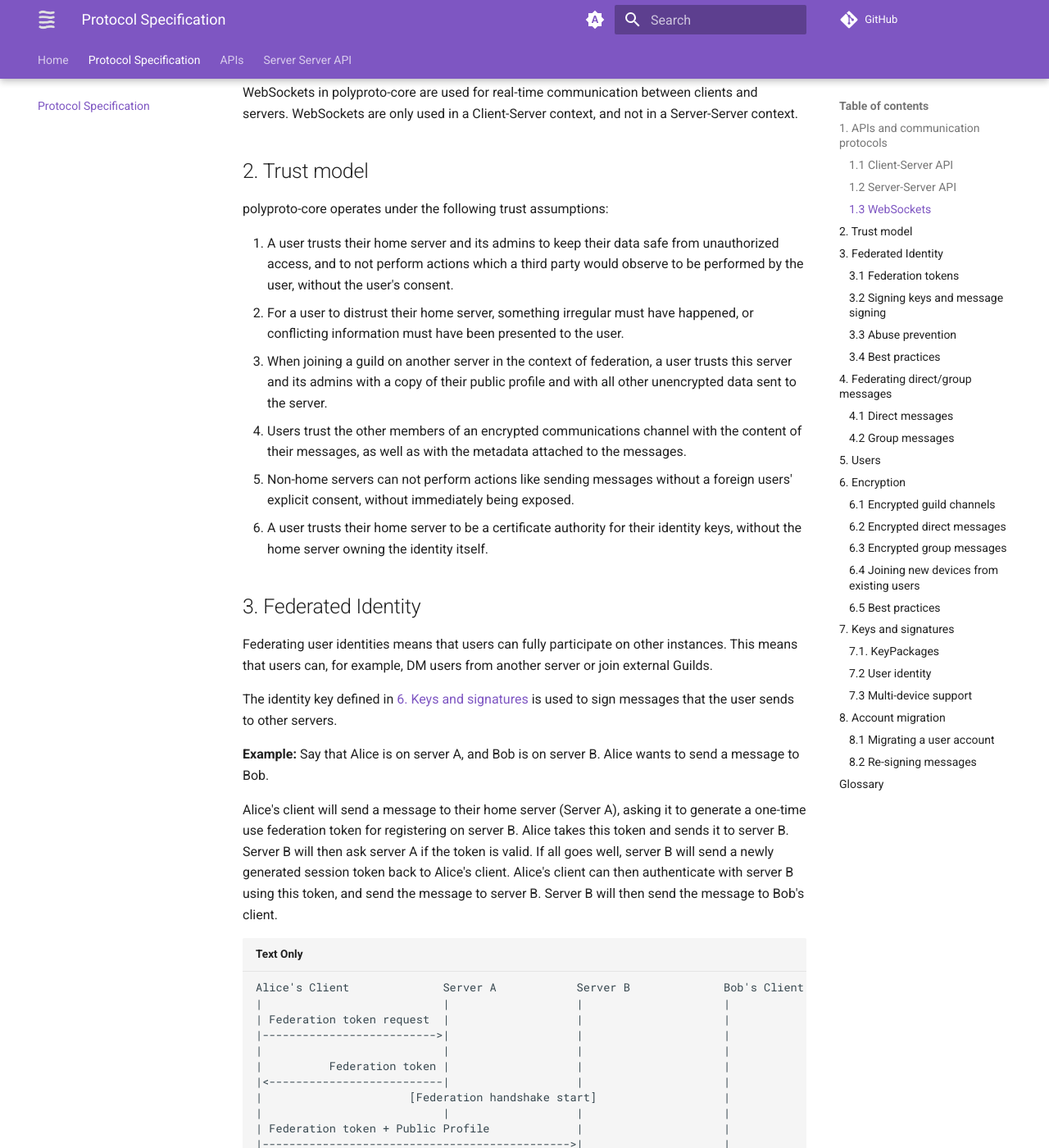
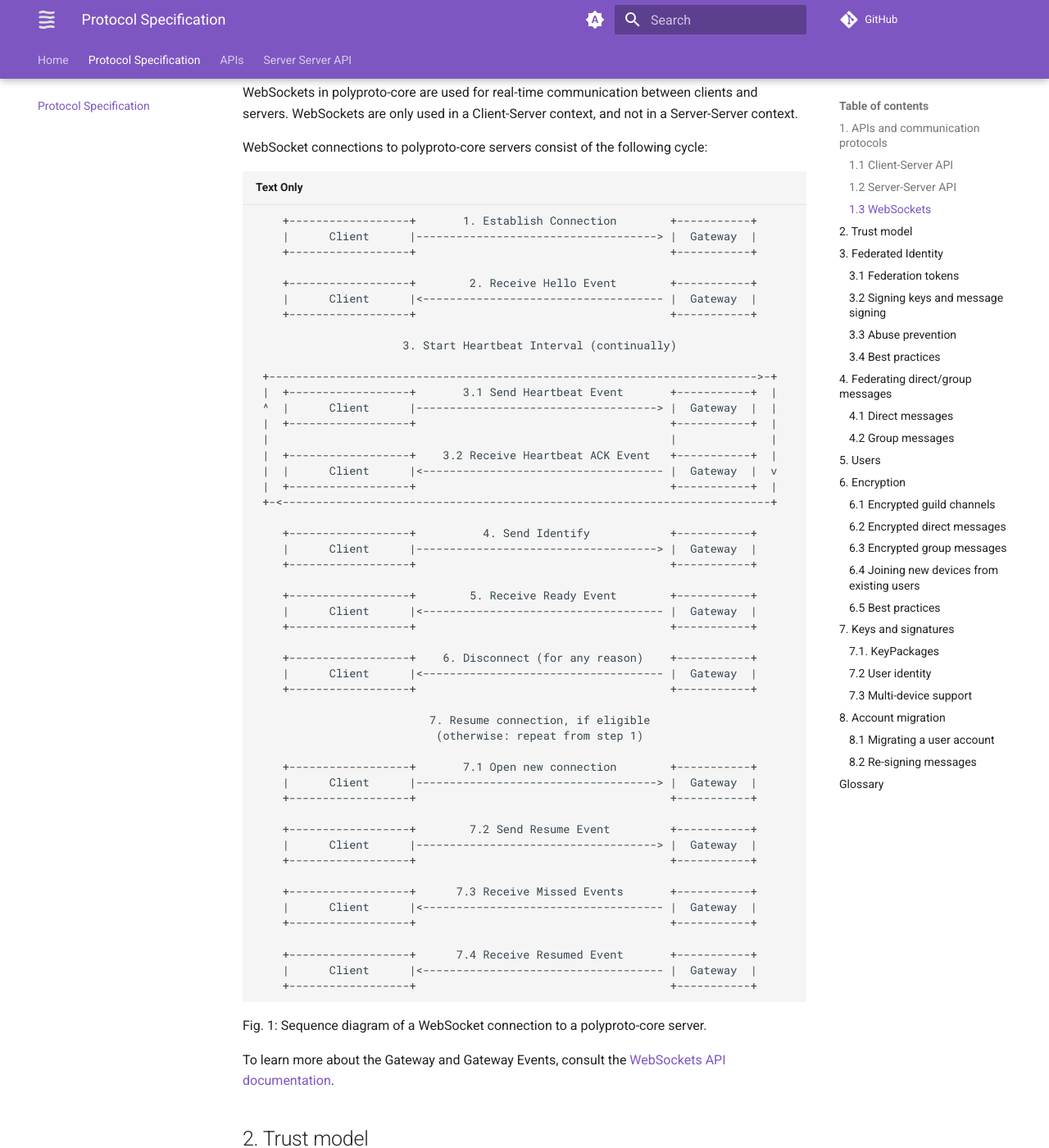
Before and after one commit to polyphony-chat/docs, an MkDocs documentation site: the page built from docs/specification.md, in a window 1280 px wide and 1400 px high, scrolled down 2489 px. Shown: the whole window at 82% size. Built offline with MkDocs 1.6.1 and Material for MkDocs 9.7.7, drawn with Linux system fonts in a browser that asks for light colours; plug-ins that fetch from the network failed and are left out; comment, search, counter and statistics services are not loaded; some of the changed text lies outside the part shown.

Commit message:
Add more information about WebSockets

````diff
--- a/SPECIFICATION.md
+++ b/SPECIFICATION.md
@@ -71,6 +71,65 @@ The Server-Server APIs which are used to enable federation between multiple poly
 
 WebSockets in polyproto-core are used for real-time communication between clients and servers. WebSockets are only used in a Client-Server context, and not in a Server-Server context.
 
+WebSocket connections to polyproto-core servers consist of the following cycle:
+
+```
+    +------------------+       1. Establish Connection        +-----------+
+    |      Client      |------------------------------------> |  Gateway  |
+    +------------------+                                      +-----------+
+
+    +------------------+        2. Receive Hello Event        +-----------+
+    |      Client      |<------------------------------------ |  Gateway  |
+    +------------------+                                      +-----------+
+
+                      3. Start Heartbeat Interval (continually)
+
+ +------------------------------------------------------------------------->-+
+ |  +------------------+       3.1 Send Heartbeat Event       +-----------+  |
+ ^  |      Client      |------------------------------------> |  Gateway  |  |
+ |  +------------------+                                      +-----------+  |
+ |                                                            |              |
+ |  +------------------+    3.2 Receive Heartbeat ACK Event   +-----------+  |
+ |  |      Client      |<------------------------------------ |  Gateway  |  v
+ |  +------------------+                                      +-----------+  |
+ +-<-------------------------------------------------------------------------+
+
+    +------------------+          4. Send Identify            +-----------+
+    |      Client      |------------------------------------> |  Gateway  |
+    +------------------+                                      +-----------+
+
+    +------------------+        5. Receive Ready Event        +-----------+
+    |      Client      |<------------------------------------ |  Gateway  |
+    +------------------+                                      +-----------+
+
+    +------------------+    6. Disconnect (for any reason)    +-----------+
+    |      Client      |<------------------------------------ |  Gateway  |
+    +------------------+                                      +-----------+
+
+                          7. Resume connection, if eligible
+                           (otherwise: repeat from step 1)
+
+    +------------------+       7.1 Open new connection        +-----------+
+    |      Client      |------------------------------------> |  Gateway  |
+    +------------------+                                      +-----------+
+
+    +------------------+        7.2 Send Resume Event         +-----------+
+    |      Client      |------------------------------------> |  Gateway  |
+    +------------------+                                      +-----------+
+
+    +------------------+      7.3 Receive Missed Events       +-----------+
+    |      Client      |<------------------------------------ |  Gateway  |
+    +------------------+                                      +-----------+
+
+    +------------------+      7.4 Receive Resumed Event       +-----------+
+    |      Client      |<------------------------------------ |  Gateway  |
+    +------------------+                                      +-----------+
+```
+
+Fig. 1: Sequence diagram of a WebSocket connection to a polyproto-core server.
+
+To learn more about the Gateway and Gateway Events, consult the [WebSockets API documentation](/docs/APIs/Core/Server-Client%20API/WebSockets/index.md).
+
 ## 2. Trust model
 
 polyproto-core operates under the following trust assumptions:
@@ -129,7 +188,7 @@ Alice's Client              Server A            Server B              Bob's Clie
 |                           |                   |-------------------->|
 |                           |                   |                     |
 ```
-Fig. 1: Sequence diagram of a successful federation handshake.
+Fig. 3: Sequence diagram of a successful federation handshake.
 
 If Alice's session token expires, or if Alice would like to sign in on another device, she can repeat this process of generating a federation token and exchanging it for a session token.
 
@@ -284,7 +343,7 @@ Encrypting a guild channel is done by a client with the `MANAGE_CHANNEL` permiss
      |<---------------------------------------------|                                                 |                             |
      |                                              |                                                 |                             |
 ```
-Fig. 2: Sequence diagram of a successful encrypted channel join in which Alice acts as a gatekeeper. The sequence diagram assumes that Alice can verify Charlies' public key to indeed belong to Charlie, and that Alice accepts the join request.
+Fig. 3: Sequence diagram of a successful encrypted channel join in which Alice acts as a gatekeeper. The sequence diagram assumes that Alice can verify Charlies' public key to indeed belong to Charlie, and that Alice accepts the join request.
 
 ### 6.2 Encrypted direct messages
 
@@ -317,7 +376,7 @@ Alice                                          Server
 |                                              |--------------------------------->|
 |                                              |                                  |
 ```
-Fig. 3: Sequence diagram of a successful encrypted direct message creation.
+Fig. 4: Sequence diagram of a successful encrypted direct message creation.
 
 
 ### 6.3 Encrypted group messages
@@ -377,7 +436,7 @@ Alice (gatekeeper)                                 Server
 |                                                  |------------------------------------------------>|
 |                                                  |                                       |         |
 ```
-Fig. 4: Sequence diagram of a successful encrypted group creation with 3 members.
+Fig. 5: Sequence diagram of a successful encrypted group creation with 3 members.
 
 ### 6.4 Joining new devices from existing users
 
@@ -505,7 +564,7 @@ Server_A                               Alice_A
 |-------------------------------------------------------------------------------------------->|                                                   |
 |                                      |                                                      |                                                   |
 ```
-Fig. 5: Sequence diagram depicting a successful migration of Alice_A's account to Alice_B's account, where Server A is reachable and cooperative.
+Fig. 6: Sequence diagram depicting a successful migration of Alice_A's account to Alice_B's account, where Server A is reachable and cooperative.
 
 Alternatively, if Server A is offline or deemed uncooperative, the following sequence diagram depicts how the migration can be done without Server A's cooperation:
 
@@ -541,7 +600,7 @@ Server_A     Alice_A
 |            |                                                                                |-------------------------------------------------->|
 |            |                                                                                |                                                   |
 ```
-Fig. 6: Sequence diagram depicting a successful migration of Alice_A's account to Alice_B's account, where Server A is unreachable or uncooperative.
+Fig. 7: Sequence diagram depicting a successful migration of Alice_A's account to Alice_B's account, where Server A is unreachable or uncooperative.
 
 !!! question "If the old home server is not needed for the migration, why try to contact it in the first place?"
 
````
Also changed, not shown: other parts of SPECIFICATION.md (+1 -1 lines), docs/APIs/Chat/index.md (added, +1 -0 lines), docs/APIs/Core/Server-Client API/WebSockets/gateway.md (added, +1 -0 lines), docs/APIs/Core/Server-Client API/WebSockets/gateway_events.md (added, +5 -0 lines), docs/APIs/Core/Server-Client API/WebSockets/index.md (added, +1 -0 lines), docs/APIs/Core/errors.md (+2 -0 lines), docs/APIs/Core/rate-limits.md (+2 -0 lines).
